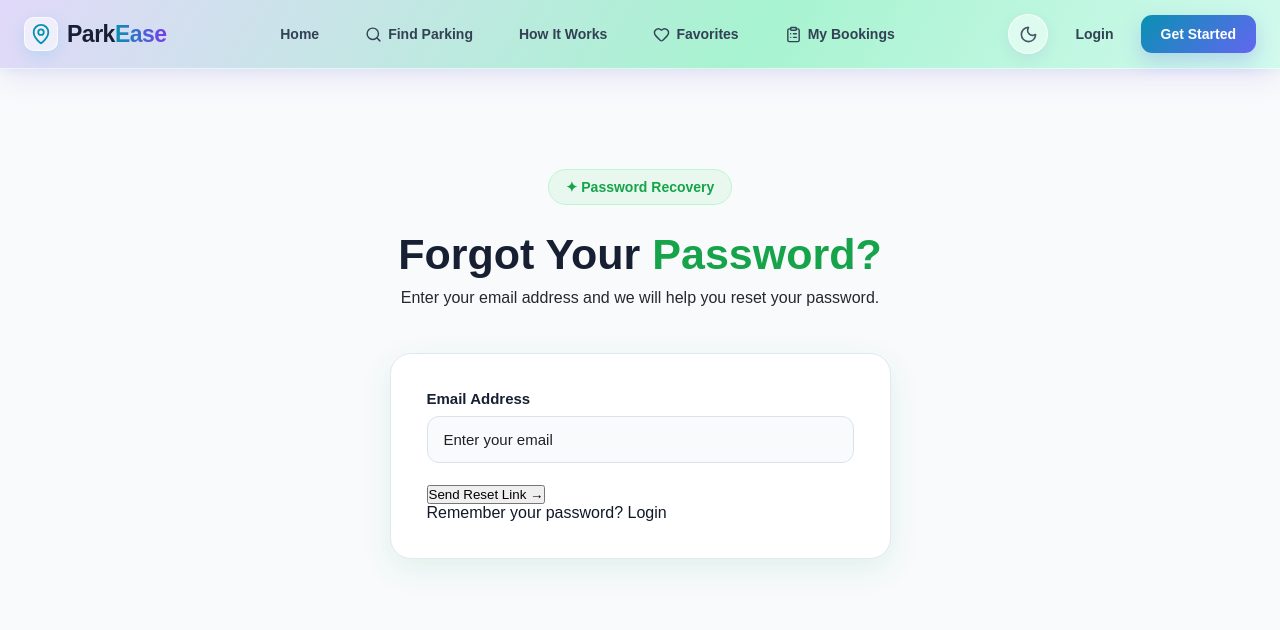
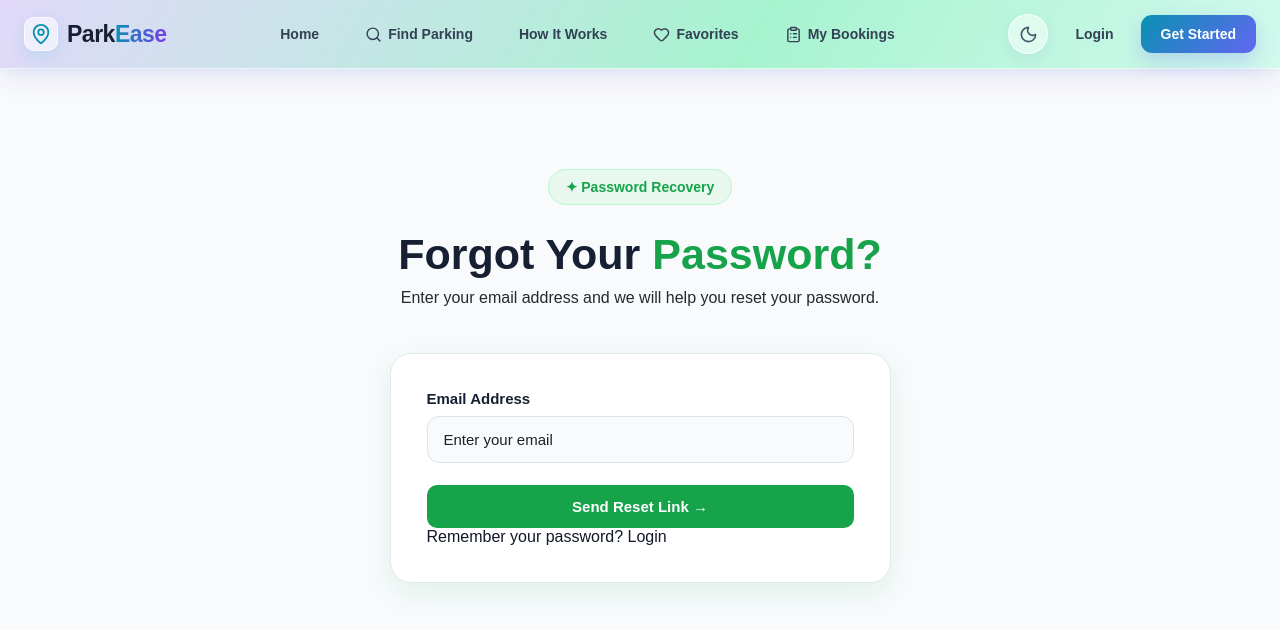
Before and after one commit to dibeyendu-dev/smart-parking-system, a React (Vite) app: page /forgot-password in a window 1280 px wide. Shown: the top 630 px of the page. Built offline with nearby package versions, Linux system fonts and the light colour scheme.

Commit message:
Forget Password css part 111 added

```diff
--- a/src/css/ForgotPassword.css
+++ b/src/css/ForgotPassword.css
@@ -79,3 +79,16 @@
     border-color: #16a34a;
     box-shadow: 0 5px 15px rgba(22, 163, 74, 0.1);
 }
+/* Reset Password Button */
+.reset-password-btn {
+    width: 100%;
+    padding: 13px 20px;
+    border: none;
+    border-radius: 10px;
+    background: #16a34a;
+    color: #ffffff;
+    font-size: 15px;
+    font-weight: 600;
+    cursor: pointer;
+    transition: 0.3s ease;
+}
```
